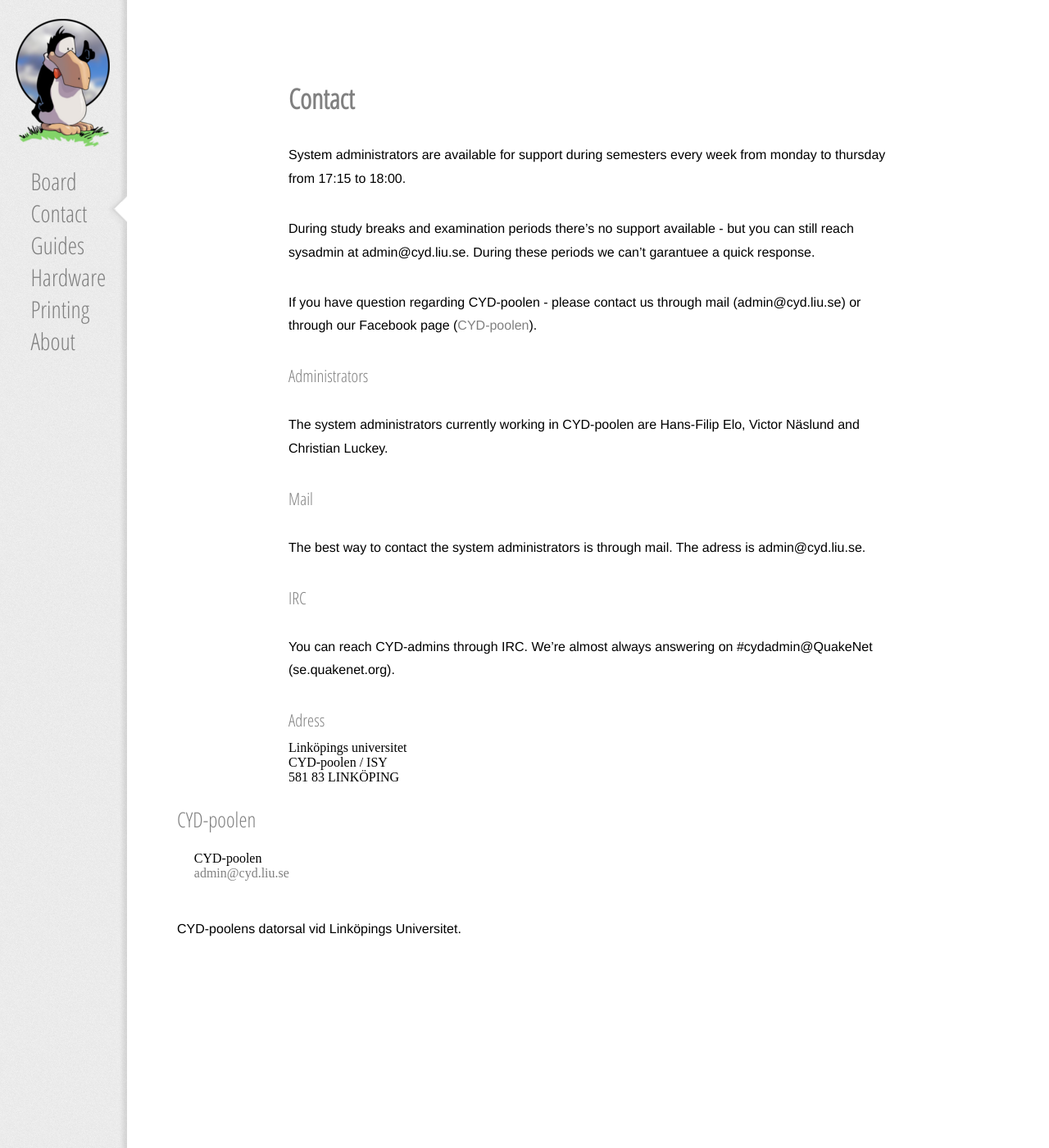
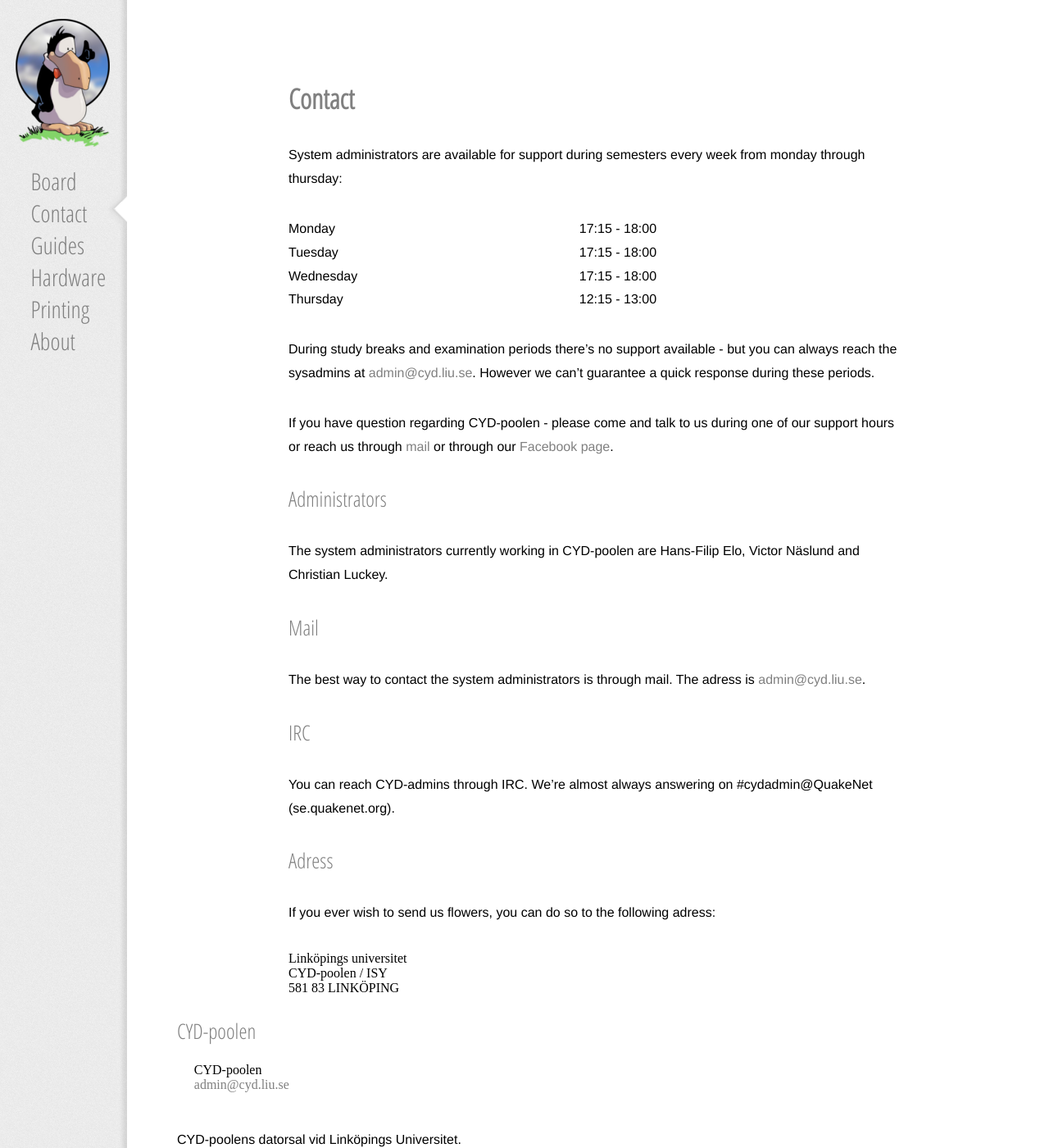
Before and after one commit to CYD-poolen/cyd.liu.se, a Jekyll site: the page built from Contact.md, in a window 1280 px wide and 1400 px high. Shown: the whole window at 82% size. Built offline with Jekyll 4.4.1, drawn with Linux system fonts in a browser that asks for light colours.

Commit message:
Some minor corrections on the Contacts page.

```diff
--- a/Contact.md
+++ b/Contact.md
@@ -4,23 +4,40 @@ title: Contact
 permalink: /contact/
 ---
 
-System administrators are available for support during semesters every week from **monday to thursday from 17:15 to 18:00**.
+System administrators are available for support during semesters every week from monday through thursday:
 
-During study breaks and examination periods there's no support available - but you can still reach sysadmin at admin@cyd.liu.se. During these periods we can't garantuee a quick response.
+<table>
+	<tr>
+		<td> Monday </td>    <td> 17:15 - 18:00 </td>
+	</tr>
+	<tr>
+		<td> Tuesday </td>   <td> 17:15 - 18:00 </td>
+	</tr>
+	<tr>
+		<td> Wednesday </td> <td> 17:15 - 18:00 </td>
+	</tr>
+	<tr>
+		<td> Thursday </td>  <td> 12:15 - 13:00 </td>
+	</tr>
+</table>
 
-If you have question regarding CYD-poolen - please contact us through mail (admin@cyd.liu.se) or through our Facebook page ([CYD-poolen](https://www.facebook.com/CYDpoolen)).
+During study breaks and examination periods there's no support available - but you can always reach the sysadmins at [admin@cyd.liu.se](admin@cyd.liu.se). However we can't guarantee a quick response during these periods.
 
-### Administrators
+If you have question regarding CYD-poolen - please come and talk to us during one of our support hours or reach us through [mail](admin@cyd.liu.se) or through our [Facebook page](https://www.facebook.com/CYDpoolen).
+
+## Administrators
 
 The system administrators currently working in CYD-poolen are Hans-Filip Elo, Victor Näslund and Christian Luckey.
 
-### Mail
-The best way to contact the system administrators is through mail. The adress is admin@cyd.liu.se.
+## Mail
+The best way to contact the system administrators is through mail. The adress is [admin@cyd.liu.se](admin@cyd.liu.se).
 
-### IRC
+## IRC
 You can reach CYD-admins through IRC. We're almost always answering on #cydadmin@QuakeNet (se.quakenet.org).
 
-### Adress
+## Adress
+If you ever wish to send us flowers, you can do so to the following adress:
+
 <address>
 Linköpings universitet<br>
 CYD-poolen / ISY<br>
```
